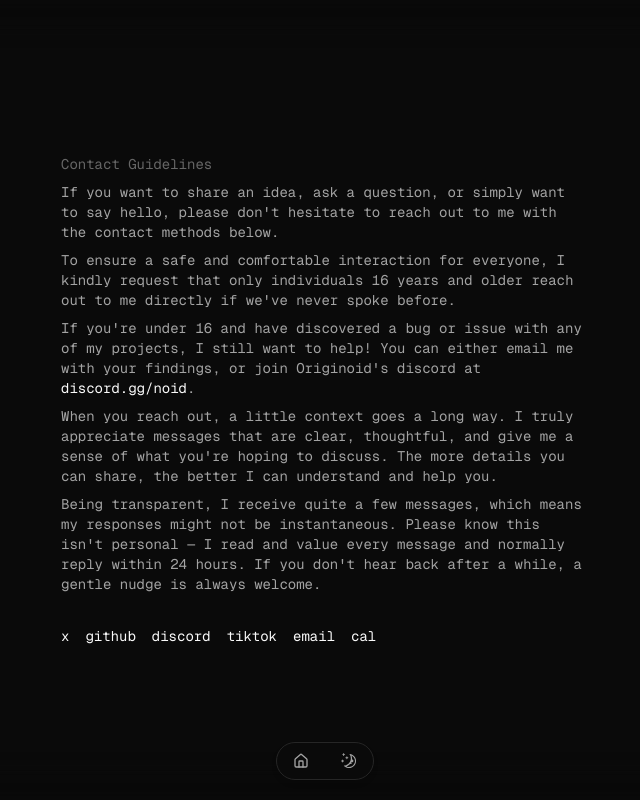
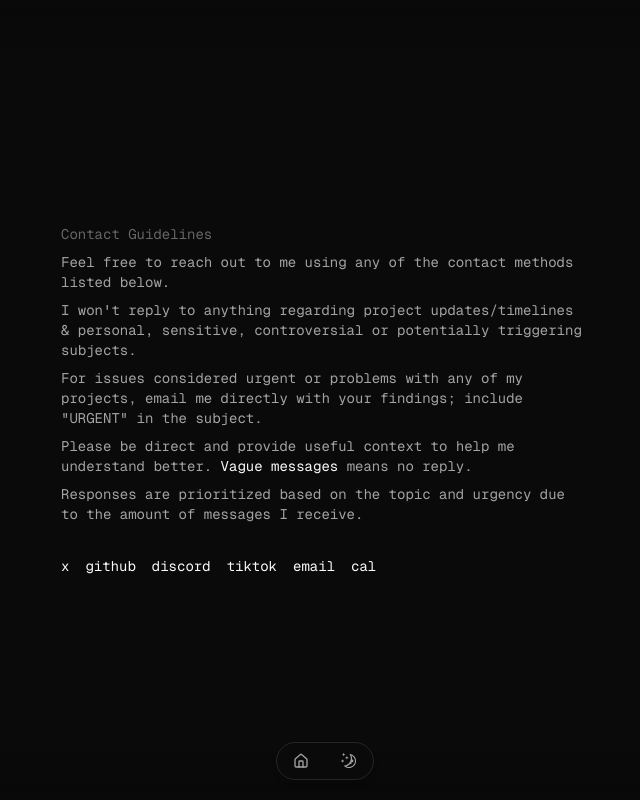
Before and after one commit to dromzeh/dromzeh.dev, a Next.js app: page /contact in a window 1280 px wide. Shown: the whole page, without its empty margins (315-955 px from the left). Built offline with nearby package versions, Linux system fonts and the light colour scheme.

Commit message:
contact policy improvement

```diff
--- a/src/app/contact/page.tsx
+++ b/src/app/contact/page.tsx
@@ -18,48 +18,39 @@ export default function Contact() {
                         </h2>
                         <div className="space-y-2 text-muted-foreground">
                             <p>
-                                If you want to share an idea, ask a question, or
-                                simply want to say hello, please don't hesitate
-                                to reach out to me with the contact methods
-                                below.
+                                Feel free to reach out to me using any of the
+                                contact methods listed below.
                             </p>
                             <p>
-                                To ensure a safe and comfortable interaction for
-                                everyone, I kindly request that only individuals
-                                16 years and older reach out to me directly if
-                                we've never spoke before.
+                                I won't reply to anything regarding project
+                                updates/timelines & personal, sensitive,
+                                controversial or potentially triggering
+                                subjects.
                             </p>
                             <p>
-                                If you're under 16 and have discovered a bug or
-                                issue with any of my projects, I still want to
-                                help! You can either email me with your
-                                findings, or join Originoid's discord at{" "}
-                                <Link
-                                    href="https://discord.gg/noid"
-                                    target="_blank"
-                                    className="text-foreground hover:text-muted-foreground/50 transition-all duration-150 cursor-pointer"
-                                >
-                                    discord.gg/noid
-                                </Link>
-                                .
+                                For issues considered urgent or problems with
+                                any of my projects, email me directly with your
+                                findings; include "URGENT" in the subject.
                             </p>
                             <p>
-                                When you reach out, a little context goes a long
-                                way. I truly appreciate messages that are clear,
-                                thoughtful, and give me a sense of what you're
-                                hoping to discuss. The more details you can
-                                share, the better I can understand and help you.
+                                Please be direct and provide useful context to
+                                help me understand better.{" "}
+                                <Link
+                                    href="https://nohello.net/en/"
+                                    target="_blank"
+                                    className="text-primary hover:text-muted duration-300 transition-colors"
+                                >
+                                    Vague messages
+                                </Link>{" "}
+                                means no reply.
                             </p>
                             <p>
-                                Being transparent, I receive quite a few
-                                messages, which means my responses might not be
-                                instantaneous. Please know this isn't personal —
-                                I read and value every message and normally
-                                reply within 24 hours. If you don't hear back
-                                after a while, a gentle nudge is always welcome.
+                                Responses are prioritized based on the topic and
+                                urgency due to the amount of messages I receive.
                             </p>
                         </div>
                     </section>
+
                     <ContactContainer />
                 </section>
             </div>
```
